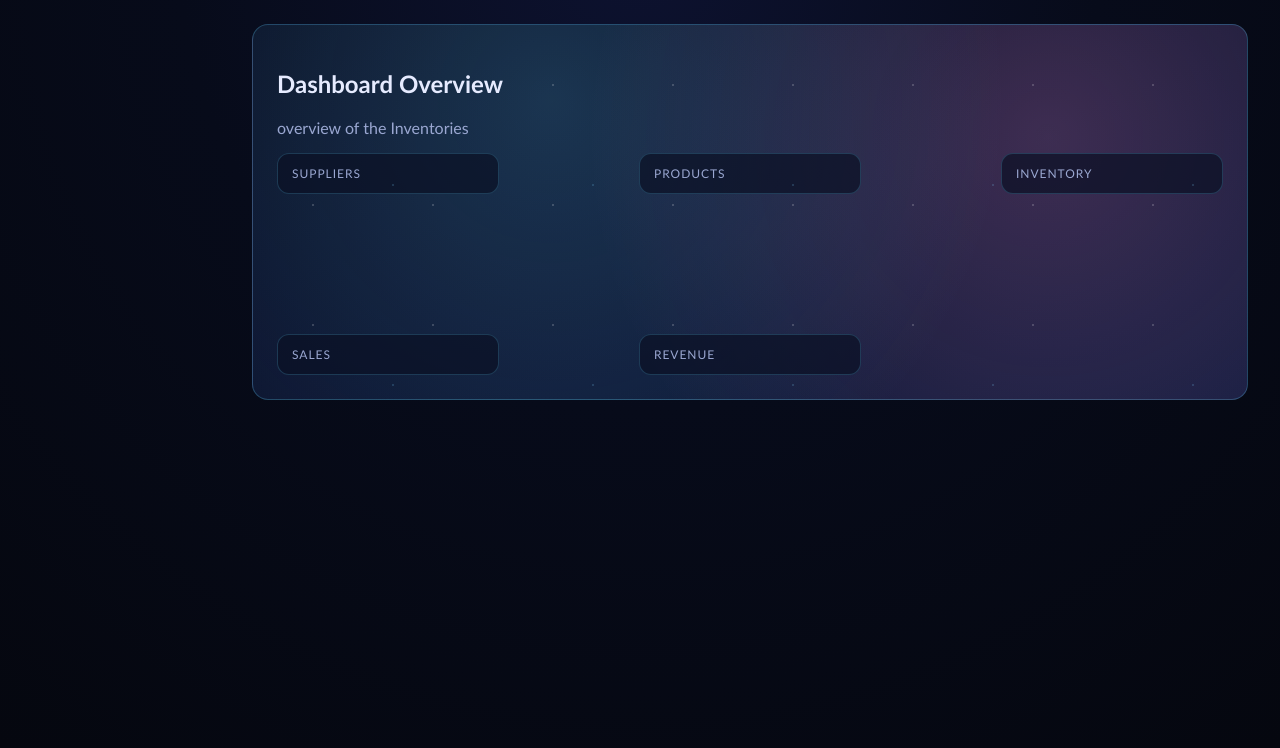
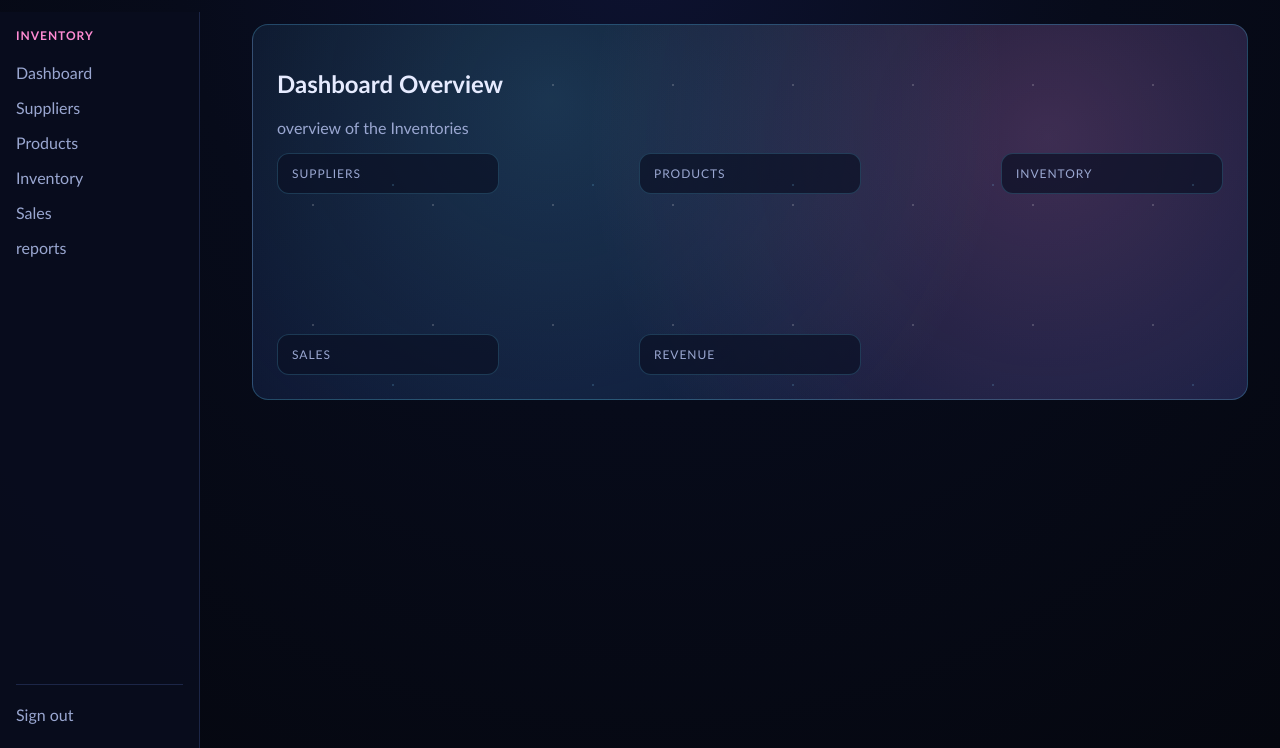
Before and after one commit to Xien04/IS-Management-System, a Django app: page / in a window 1280 px wide. Shown: the part 52-800 px from the top of the page. Run offline with Django 5.2, Linux system fonts and the light colour scheme; the visitor is signed in with stand-in values (Sample User, id 1).

Commit message:
adding sidebar file and in base.html

```diff
--- a/inventory/templates/base.html
+++ b/inventory/templates/base.html
@@ -11,6 +11,7 @@
 </head>
 <body class"{% block page_class %}{% endblock  %}">
     {% include 'partials/navbar.html' %}
+    {% include 'partials/sidebar.html' %}
     <main>
         {% block content %}{% endblock %}
     </main>
--- /dev/null
+++ b/inventory/templates/partials/sidebar.html
@@ -0,0 +1,16 @@
+<aside class="sidebar">
+    <div class="sidebar-section">
+        <div class="sidebar-title">Inventory</div>
+        <a href="{% url 'dashboard:index' %}">Dashboard</a>
+        <a href="{% url 'suppliers:list' %}">Suppliers</a>
+        <a href="">Products</a>
+        <a href="">Inventory</a>
+        <a href="">Sales</a>
+        <a href="">reports</a>
+    </div>
+    {% if user.is_authenticated %}
+        <div class="sidebar-footer">
+            <a href="{% url "accounts:logout" %}">Sign out</a>
+        </div>
+    {% endif %}
+</aside>
```
